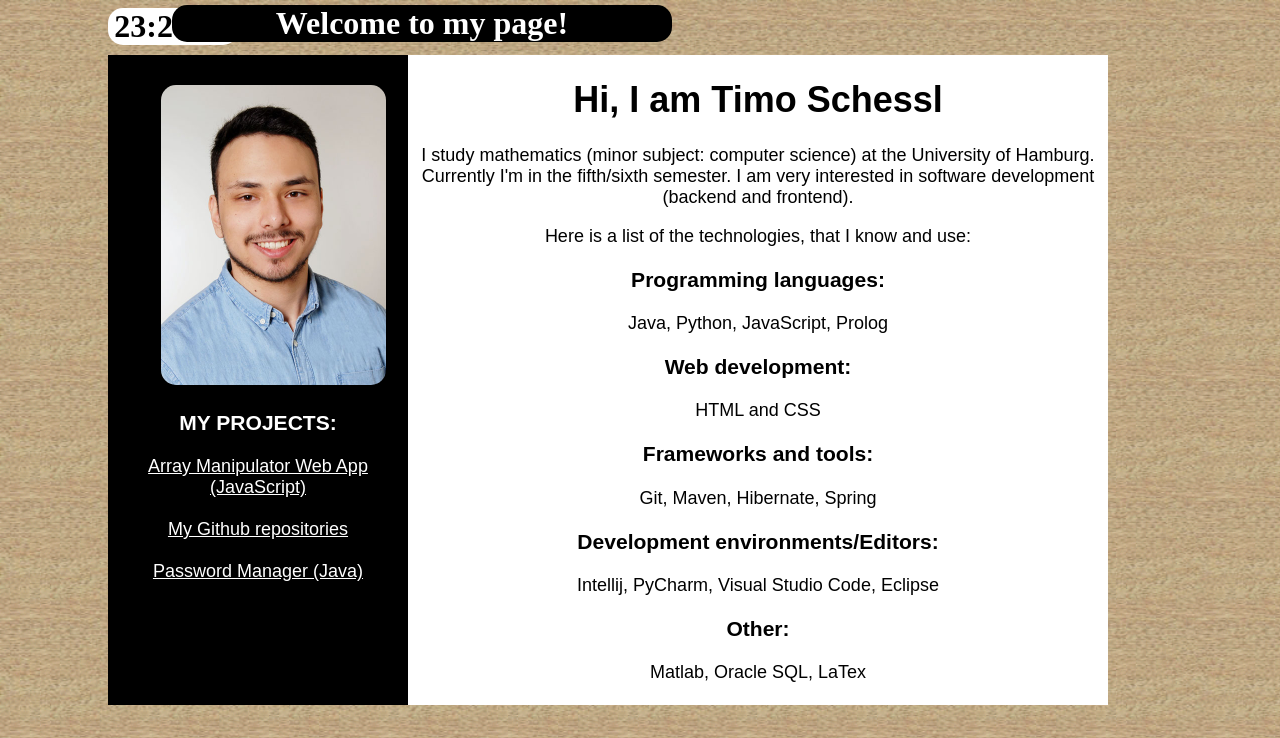
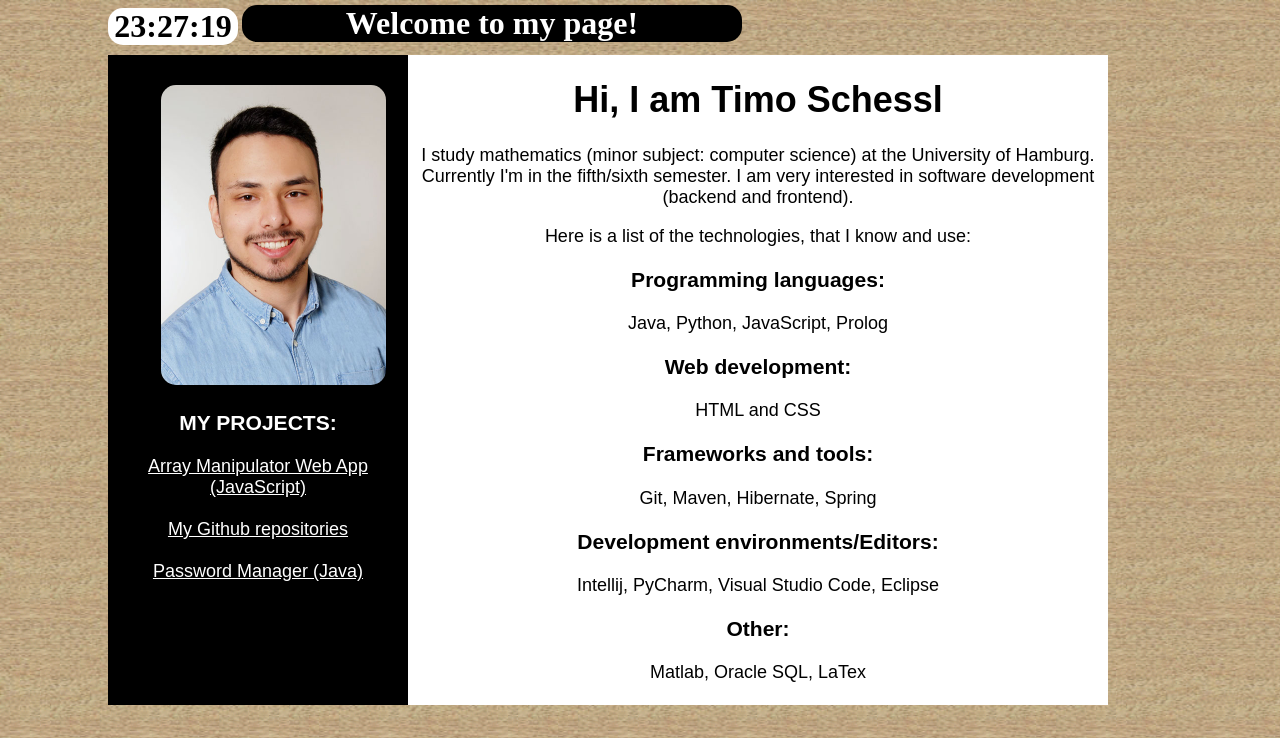
Before and after one commit to timohh97/Website-New, a plain HTML site: page index.html in a window 1280 px wide. Shown: the top 738 px of the page. Drawn offline with Linux system fonts and the light colour scheme; a script that the page names is missing.

Commit message:
New Version

```diff
--- a/main.css
+++ b/main.css
@@ -94,5 +94,5 @@ a{
     float: right;
     margin-bottom: -20px;
     margin-top: -20px;
-    margin-right: 600px;
+    margin-right: 530px;
 }
```
